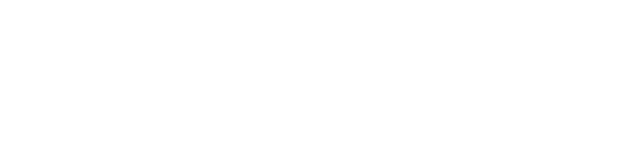
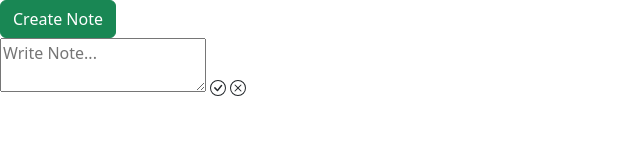
Before and after one commit to Mladen1506/sticky-notes, a plain HTML site: page index.html in a window 1280 px wide. Shown: the whole page, without its empty margins (0-640 px from the left). Drawn offline with nearby package versions, Linux system fonts and the light colour scheme.

Commit message:
html updated, added icons and forms

```diff
--- a/index.html
+++ b/index.html
@@ -1,13 +1,70 @@
 <!DOCTYPE html>
 <html lang="en">
   <head>
-  <meta charset="UTF-8">
-  <meta http-equiv="X-UA-Compatible" content="IE=edge">
-  <meta name="viewport" content="width=device-width, initial-scale=1.0">
-  <link rel="stylesheet" href="style.css">
+    <meta charset="UTF-8" />
+    <meta http-equiv="X-UA-Compatible" content="IE=edge" />
+    <meta name="viewport" content="width=device-width, initial-scale=1.0" />
+    <link
+      rel="stylesheet"
+      href="https://fonts.googleapis.com/css?family=Architects+Daughter"
+    />
+    <link
+      rel="stylesheet"
+      href="https://cdn.jsdelivr.net/npm/bootstrap@5.2.3/dist/css/bootstrap.min.css"
+    />
+    <link rel="stylesheet" href="style.css" />
     <title>Document</title>
   </head>
   <body>
+    <div class="main-container">
+      <div class="container1">
+        <button class="btn btn-success" l onclick="typeNote()">
+          Create Note
+        </button>
+      </div>
+      <div class="container2"></div>
+      <div class="container3">
+        <form>
+          <textarea
+            id="note-text"
+            placeholder="Write Note..."
+            maxlength="96"
+          ></textarea>
+          <svg
+            id="check-icon"
+            xmlns="http://www.w3.org/2000/svg"
+            width="16"
+            height="16"
+            fill="currentColor"
+            class="bi bi-check-circle"
+            viewBox="0 0 16 16"
+          >
+            <path
+              d="M8 15A7 7 0 1 1 8 1a7 7 0 0 1 0 14zm0 1A8 8 0 1 0 8 0a8 8 0 0 0 0 16z"
+            />
+            <path
+              d="M10.97 4.97a.235.235 0 0 0-.02.022L7.477 9.417 5.384 7.323a.75.75 0 0 0-1.06 1.06L6.97 11.03a.75.75 0 0 0 1.079-.02l3.992-4.99a.75.75 0 0 0-1.071-1.05z"
+            />
+          </svg>
+          <svg
+            id="x-icon"
+            xmlns="http://www.w3.org/2000/svg"
+            width="16"
+            height="16"
+            fill="currentColor"
+            class="bi bi-x-circle"
+            viewBox="0 0 16 16"
+          >
+            <path
+              d="M8 15A7 7 0 1 1 8 1a7 7 0 0 1 0 14zm0 1A8 8 0 1 0 8 0a8 8 0 0 0 0 16z"
+            />
+            <path
+              d="M4.646 4.646a.5.5 0 0 1 .708 0L8 7.293l2.646-2.647a.5.5 0 0 1 .708.708L8.707 8l2.647 2.646a.5.5 0 0 1-.708.708L8 8.707l-2.646 2.647a.5.5 0 0 1-.708-.708L7.293 8 4.646 5.354a.5.5 0 0 1 0-.708z"
+            />
+          </svg>
+        </form>
+      </div>
+    </div>
 
     <script src="app.js"></script>
   </body>
```
Lines whose indentation alone changed are shown as unchanged.
